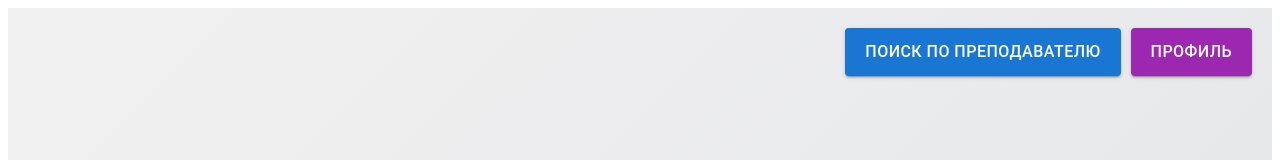
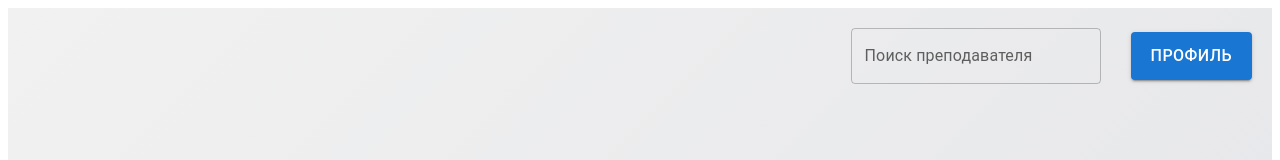
Before and after one commit to Sergayka/MsTimeTabel, a React (Vite) app in the folder static/: page / in a window 1280 px wide. Shown: the top 160 px of the page. Built offline with nearby package versions, Linux system fonts and the light colour scheme; no server answers.

Commit message:
add finding teachers

```diff
--- a/static/src/api/api.js
+++ b/static/src/api/api.js
@@ -40,4 +40,14 @@ export const getGroupSchedule = async (groupName, weekType) => {
         throw new Error('Не удалось получить расписание');
     }
 };
+
+export const getTeachers = async () => {
+    try {
+        const response = await api.get('/teachers');
+        return response.data; // Возвращаем данные
+    } catch (error) {
+        console.error('Ошибка при загрузке преподавателей:', error);
+        throw error;
+    }
+};
 // Другие API функции (например, для сохранения данных профиля) можно добавить здесь
--- a/static/src/pages/MainPage.jsx
+++ b/static/src/pages/MainPage.jsx
@@ -1,33 +1,51 @@
-import React, { useState, useEffect } from 'react';
-import { Button, Container } from '@mui/material';
-import { useNavigate } from 'react-router-dom';
-import { getWeekType } from '../utils/weekUtils'; // Импортируем функцию для вычисления недели
-import { getGroupSchedule } from '../api/api'; // Импортируем функцию для получения расписания
+import React, {useEffect, useState} from 'react';
+import {Autocomplete, Button, Container, TextField} from '@mui/material';
+import {useNavigate} from 'react-router-dom';
+import {getWeekType} from '../utils/weekUtils';
+import {getGroupSchedule, getTeachers} from '../api/api';
 
 const MainPage = () => {
-    const [userData, setUserData] = useState(null); // Данные пользователя из localStorage
-    const [schedule, setSchedule] = useState(null); // Расписание для отображения
+    const [userData, setUserData] = useState(null);
+    const [schedule, setSchedule] = useState(null);
+    const [teachers, setTeachers] = useState([]); // Данные преподавателей
+    const [searchQuery, setSearchQuery] = useState('');
     const navigate = useNavigate();
 
     useEffect(() => {
-        // Загружаем сохраненные данные пользователя из localStorage
         const savedData = JSON.parse(localStorage.getItem('userData'));
         setUserData(savedData);
+
+        const fetchTeachers = async () => {
+            try {
+                const teachersData = await getTeachers();
+
+                const processedTeachers = teachersData.map(teacher => {
+                    const nameWithoutSchedule = teacher.replace('_schedule', ''); // Убираем "_schedule"
+
+                    const nameWithoutRank = nameWithoutSchedule.split('.').slice(-3);
+                    return `${nameWithoutRank[0].split(' ')[0]} ${nameWithoutRank[0].split(' ')[1]}.${nameWithoutRank[1]}.`;
+                });
+
+                setTeachers(processedTeachers);
+            } catch (error) {
+                console.error('Ошибка при загрузке преподавателей:', error);
+            }
+        };
+
+        fetchTeachers();
     }, []);
 
     useEffect(() => {
         if (userData && userData.group) {
-            // Определяем текущую неделю (четная или нечетная)
-            const weekType = getWeekType(new Date()); // Получаем тип недели (четная или нечетная)
-            fetchSchedule(userData.group, weekType); // Получаем расписание для текущей группы и недели
+            const weekType = getWeekType(new Date());
+            fetchSchedule(userData.group, weekType);
         }
     }, [userData]);
 
     const fetchSchedule = async (groupName, weekType) => {
         try {
-            const scheduleData = await getGroupSchedule(groupName, weekType); // Получаем расписание
-            setSchedule(scheduleData); // Устанавливаем расписание в state
-            // console.log(scheduleData);
+            const scheduleData = await getGroupSchedule(groupName, weekType);
+            setSchedule(scheduleData);
         } catch (error) {
             console.error('Ошибка при получении расписания:', error);
         }
@@ -35,6 +53,17 @@ const MainPage = () => {
 
     const handleNavigate = (path) => {
         navigate(path);
+    };
+
+    const handleSearchChange = (event, value) => {
+        setSearchQuery(value); // Обновляем значение при изменении в поле поиска
+    };
+
+    const handleTeacherSelect = (event, value) => {
+        if (value) {
+            // Редирект на страницу преподавателя
+            navigate(`/teacher/${value}`); // Передаем имя преподавателя в URL
+        }
     };
 
     return (
@@ -47,13 +76,11 @@ const MainPage = () => {
 
                 {/* Расписание */}
                 <div style={styles.schedule}>
-                    {/* Сетка с 6 равномерными блоками */}
                     <div style={styles.grid}>
                         {['Понедельник', 'Вторник', 'Среда', 'Четверг', 'Пятница', 'Суббота'].map((day, index) => (
                             <div key={index} style={styles.dayBlock}>
                                 <div style={styles.dayTitle}>{day}</div>
                                 <div style={styles.daySchedule}>
-                                    {/* Проверяем, есть ли данные для дня */}
                                     {schedule && schedule[day] ? (
                                         Object.keys(schedule[day]).map((timeSlot, idx) => (
                                             <div key={idx}>
@@ -70,12 +97,32 @@ const MainPage = () => {
                 </div>
             </Container>
 
-            {/* Кнопки в правом верхнем углу */}
+            {/* Кнопки и поиск в правом верхнем углу */}
             <div style={styles.buttonContainer}>
-                <Button variant="contained" color="primary" onClick={() => handleNavigate('/search')} style={styles.button}>
-                    Поиск по преподавателю
-                </Button>
-                <Button variant="contained" color="secondary" onClick={() => handleNavigate('/profile')} style={styles.button}>
+                {/* Поиск преподавателя */}
+                <Autocomplete
+                    freeSolo
+                    options={teachers.filter(teacher =>
+                        teacher.toLowerCase().includes(searchQuery.toLowerCase()) // Фильтрация по введенному запросу
+                    )}
+                    renderInput={(params) => (
+                        <TextField
+                            {...params}
+                            label="Поиск преподавателя"
+                            variant="outlined"
+                            onChange={(e) => setSearchQuery(e.target.value)} // Обновляем поисковый запрос
+                            style={styles.searchField}
+                        />
+                    )}
+                    onChange={handleTeacherSelect} // Обработка выбора преподавателя
+                    getOptionLabel={(option) => option}  // Указываем как отображать элементы списка
+                    renderOption={(props, option, state) => (
+                        <li {...props} key={`${option}-${state.index}`}>{option}</li> // Уникальный key через индекс
+                    )}
+                />
+
+                {/* Кнопка профиля */}
+                <Button variant="contained" color="primary" onClick={() => handleNavigate('/profile')} style={styles.button}>
                     Профиль
                 </Button>
             </div>
@@ -150,6 +197,11 @@ const styles = {
         display: 'flex',
         flexDirection: 'row',
         gap: '10px',
+        alignItems: 'center', // Центрируем элементы по вертикали
+    },
+    searchField: {
+        width: '250px', // Ширина поля поиска
+        marginRight: '20px', // Отступ между полем поиска и кнопкой профиля
     },
     button: {
         padding: '10px 20px',
```
